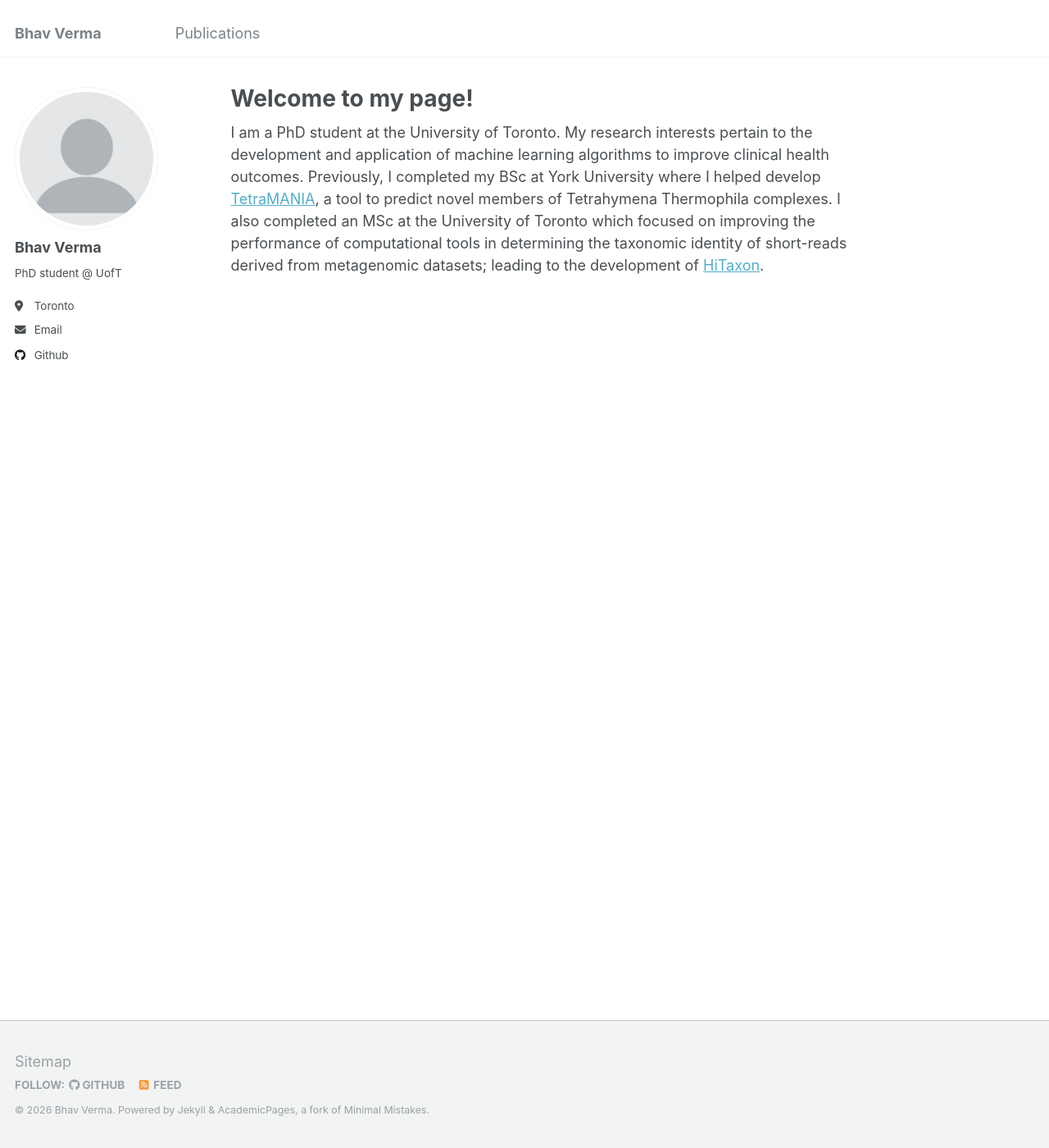
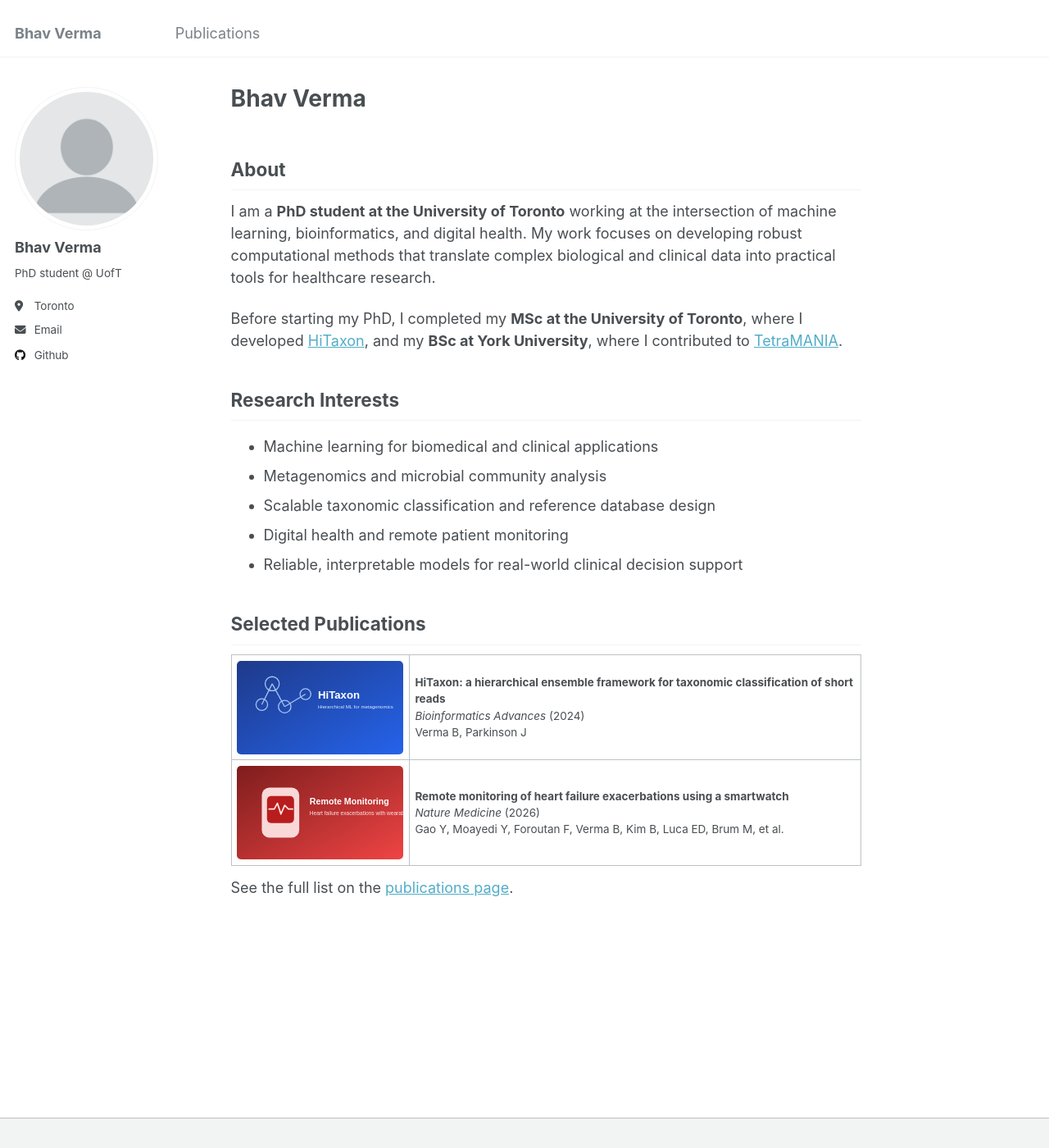
Before and after one commit to bhavverma/bhavverma.github.io, a Jekyll site: the page built from _pages/about.md, in a window 1280 px wide and 1400 px high. Shown: the whole window at 82% size. Built offline with Jekyll 4.4.1, drawn with Linux system fonts in a browser that asks for light colours.

Commit message:
Redesign homepage and publications; remove project pages

```diff
--- a/_config.yml
+++ b/_config.yml
@@ -215,9 +215,6 @@ collections:
   publications:
     output: true
     permalink: /:collection/:path/
-  portfolio:
-    output: true
-    permalink: /:collection/:path/
   talks:
     output: true
     permalink: /:collection/:path/
--- a/_pages/about.md
+++ b/_pages/about.md
@@ -1,9 +1,45 @@
 ---
 permalink: /
-title: "Welcome to my page!"
+title: "Bhav Verma"
 author_profile: true
 redirect_from:
   - /about/
   - /about.html
 ---
-I am a PhD student at the University of Toronto. My research interests pertain to the development and application of machine learning algorithms to improve clinical health outcomes. Previously, I completed my BSc at York University where I helped develop [TetraMANIA](https://tetramania.bradley.edu/), a tool to predict novel members of Tetrahymena Thermophila complexes. I also completed an MSc at the University of Toronto which focused on improving the performance of computational tools in determining the taxonomic identity of short-reads derived from metagenomic datasets; leading to the development of [HiTaxon](https://github.com/ParkinsonLab/HiTaxon).
+
+## About
+
+I am a **PhD student at the University of Toronto** working at the intersection of machine learning, bioinformatics, and digital health. My work focuses on developing robust computational methods that translate complex biological and clinical data into practical tools for healthcare research.
+
+Before starting my PhD, I completed my **MSc at the University of Toronto**, where I developed [HiTaxon](https://github.com/ParkinsonLab/HiTaxon), and my **BSc at York University**, where I contributed to [TetraMANIA](https://tetramania.bradley.edu/).
+
+## Research Interests
+
+- Machine learning for biomedical and clinical applications
+- Metagenomics and microbial community analysis
+- Scalable taxonomic classification and reference database design
+- Digital health and remote patient monitoring
+- Reliable, interpretable models for real-world clinical decision support
+
+## Selected Publications
+
+<table>
+  <tr>
+    <td><img src="/images/publication-hitaxon.svg" alt="HiTaxon publication" width="220"></td>
+    <td>
+      <strong>HiTaxon: a hierarchical ensemble framework for taxonomic classification of short reads</strong><br>
+      <em>Bioinformatics Advances</em> (2024)<br>
+      Verma B, Parkinson J
+    </td>
+  </tr>
+  <tr>
+    <td><img src="/images/publication-heartwatch.svg" alt="Heart failure smartwatch publication" width="220"></td>
+    <td>
+      <strong>Remote monitoring of heart failure exacerbations using a smartwatch</strong><br>
+      <em>Nature Medicine</em> (2026)<br>
+      Gao Y, Moayedi Y, Foroutan F, Verma B, Kim B, Luca ED, Brum M, et al.
+    </td>
+  </tr>
+</table>
+
+See the full list on the [publications page](/publications/).
```
Also changed, not shown: _pages/portfolio.html (deleted, +0 -13 lines), _pages/publications.html (+3 -6 lines), _portfolio/portfolio-1.md (deleted, +0 -7 lines), _portfolio/portfolio-2.md (deleted, +0 -5 lines), _publications/2009-10-01-paper-title-number-1.md (+6 -4 lines), _publications/2026-01-01-heart-failure-smartwatch.md (added, +14 -0 lines), images/publication-heartwatch.svg (added), images/publication-hitaxon.svg (added).
